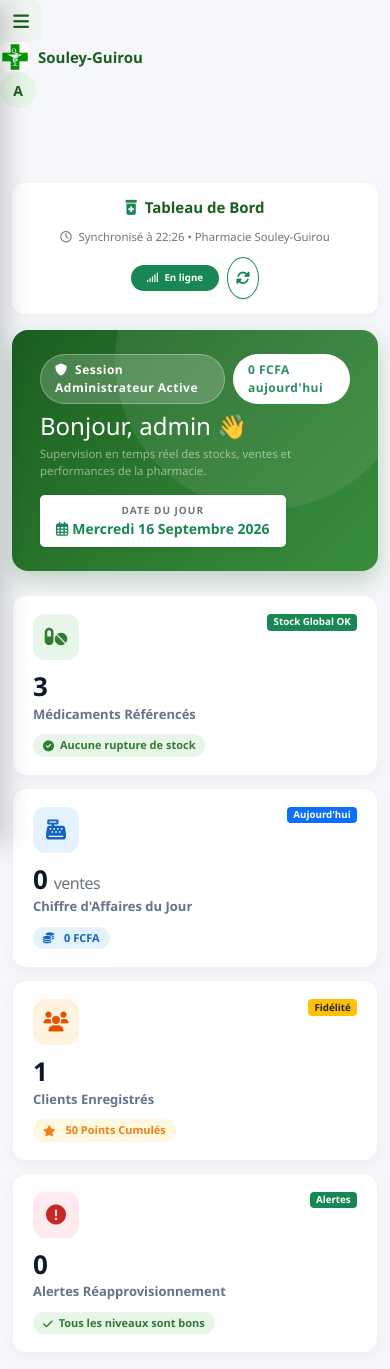
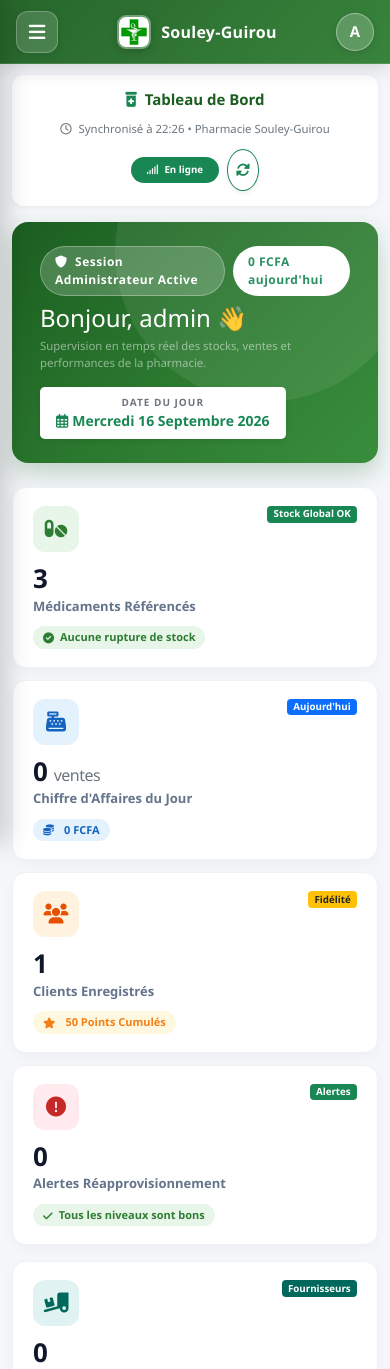
Before and after one commit to Alassane9869/pharma, a PHP site: page /pharmacie-gestion/index.php in a window 390 px wide. Shown: the top 1369 px of the page. Run offline with PHP 8.4, Linux system fonts and the light colour scheme; a user stored in the database is signed in; data comes from the database, SQL or seed files in the repository; data that the repository does not hold is empty.

Commit message:
Fix mobile topbar CSS layout and upgrade to ultra-pro glassmorphic header

```diff
--- a/pharmacie-gestion/includes/header.php
+++ b/pharmacie-gestion/includes/header.php
@@ -1561,62 +1561,82 @@ $root_path = (strpos($_SERVER['PHP_SELF'], '/pages/') !== false) ? '../' : '';
         }
 
         /* ===== ULTRA-RESPONSIVE MOBILE & TABLET (Android & iOS) ===== */
-        -webkit-tap-highlight-color: transparent;
-        -webkit-overflow-scrolling: touch;
-
-        /* Mobile Topbar fixed */
+        * {
+            -webkit-tap-highlight-color: transparent;
+        }
+
+        /* Mobile Topbar fixed (Ultra-Pro Glassmorphism) */
         .mobile-navbar {
-            position: fixed;
-            top: 0;
-            left: 0;
-            right: 0;
-            height: 60px;
-            background: #ffffff;
-            border-bottom: 1px solid #eef0f5;
-            display: flex;
-            align-items: center;
-            justify-content: space-between;
-            padding: 0 16px;
-            z-index: 999;
-            box-shadow: 0 2px 10px rgba(0,0,0,0.06);
+            position: fixed !important;
+            top: 0 !important;
+            left: 0 !important;
+            right: 0 !important;
+            height: 64px !important;
+            background: linear-gradient(135deg, rgba(27, 94, 32, 0.95) 0%, rgba(46, 125, 50, 0.95) 100%) !important;
+            backdrop-filter: blur(12px) !important;
+            -webkit-backdrop-filter: blur(12px) !important;
+            display: flex !important;
+            align-items: center !important;
+            justify-content: space-between !important;
+            padding: 0 16px !important;
+            z-index: 1040 !important;
+            box-shadow: 0 4px 20px rgba(0, 0, 0, 0.15) !important;
+            border-bottom: 1px solid rgba(255, 255, 255, 0.15) !important;
         }
 
         .mobile-navbar .btn-mobile-toggle {
-            background: #f0f4f0;
-            border: none;
-            color: #1b5e20;
-            width: 42px;
-            height: 42px;
-            border-radius: 10px;
-            display: flex;
-            align-items: center;
-            justify-content: center;
-            font-size: 18px;
-            cursor: pointer;
-            transition: all 0.2s;
+            background: rgba(255, 255, 255, 0.15) !important;
+            border: 1px solid rgba(255, 255, 255, 0.25) !important;
+            color: #ffffff !important;
+            width: 42px !important;
+            height: 42px !important;
+            border-radius: 12px !important;
+            display: flex !important;
+            align-items: center !important;
+            justify-content: center !important;
+            font-size: 19px !important;
+            cursor: pointer !important;
+            transition: all 0.2s ease !important;
+            box-shadow: 0 2px 8px rgba(0,0,0,0.1) !important;
         }
 
         .mobile-navbar .btn-mobile-toggle:active {
-            transform: scale(0.92);
+            transform: scale(0.92) !important;
+            background: rgba(255, 255, 255, 0.3) !important;
         }
 
         .mobile-navbar .mobile-brand {
-            font-weight: 700;
-            font-size: 15px;
-            color: #1b5e20;
+            font-weight: 700 !important;
+            font-size: 16px !important;
+            color: #ffffff !important;
+            letter-spacing: 0.3px !important;
+            display: flex !important;
+            align-items: center !important;
+        }
+
+        .mobile-navbar .mobile-brand img {
+            height: 34px !important;
+            width: 34px !important;
+            border-radius: 9px !important;
+            margin-right: 10px !important;
+            object-fit: cover !important;
+            border: 2px solid rgba(255, 255, 255, 0.35) !important;
+            box-shadow: 0 2px 8px rgba(0, 0, 0, 0.2) !important;
         }
 
         .mobile-navbar .mobile-user {
-            width: 36px;
-            height: 36px;
-            border-radius: 50%;
-            background: #e8f5e9;
-            color: #1b5e20;
-            display: flex;
-            align-items: center;
-            justify-content: center;
-            font-weight: 700;
-            font-size: 14px;
+            width: 38px !important;
+            height: 38px !important;
+            border-radius: 50% !important;
+            background: rgba(255, 255, 255, 0.2) !important;
+            border: 1.5px solid rgba(255, 255, 255, 0.4) !important;
+            color: #ffffff !important;
+            display: flex !important;
+            align-items: center !important;
+            justify-content: center !important;
+            font-weight: 700 !important;
+            font-size: 15px !important;
+            box-shadow: 0 2px 8px rgba(0,0,0,0.15) !important;
         }
 
         /* Sidebar Backdrop */
```
